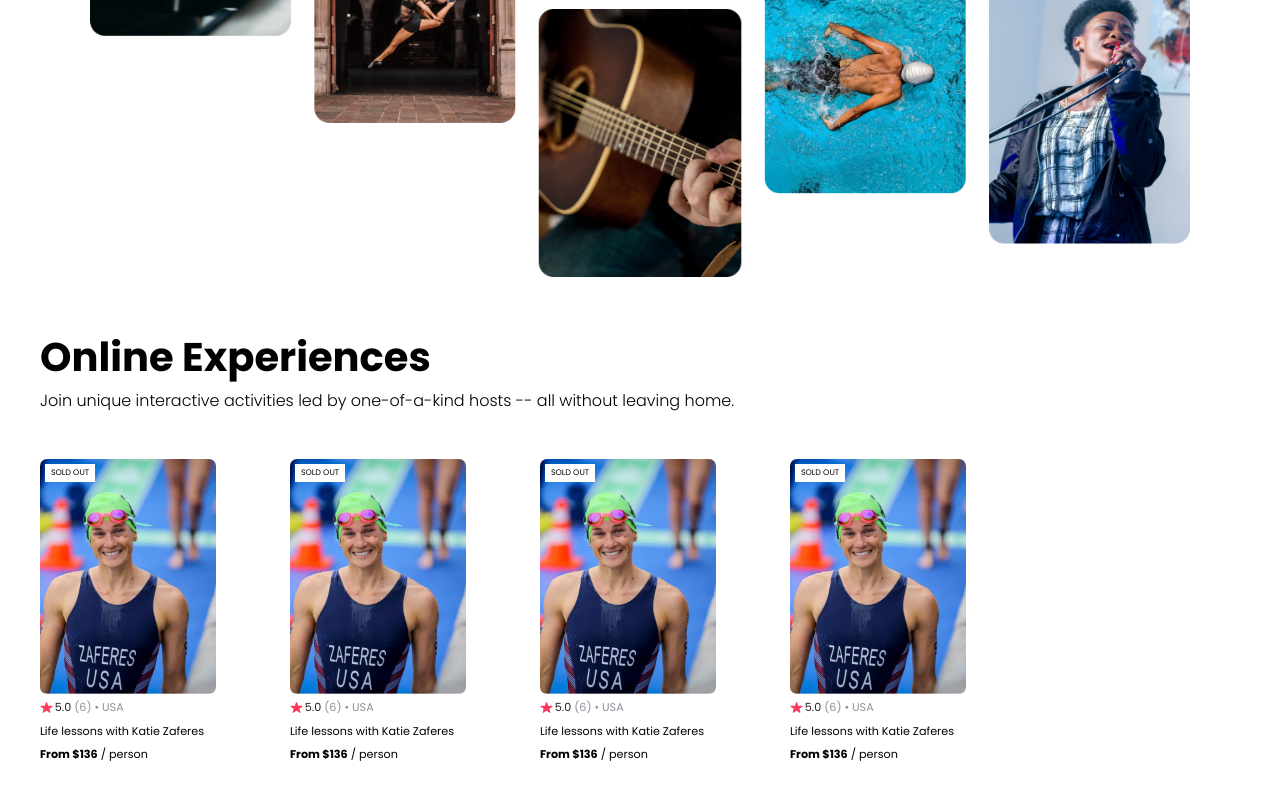
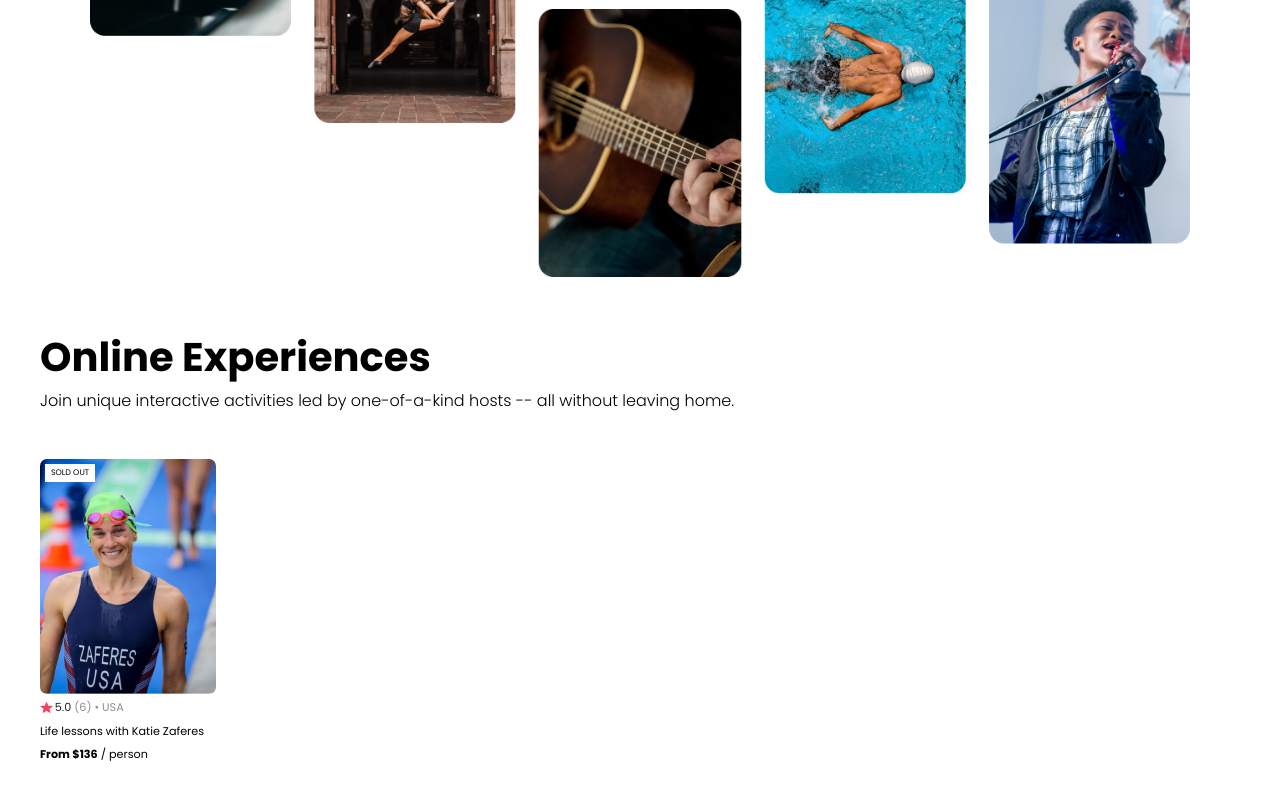
Before and after one commit to thebaiway/airbnb-clone, a React (Create React App) app: page / in a window 1280 px wide. Shown: the part 528-1328 px from the top of the page. Built offline with nearby package versions, Linux system fonts and the light colour scheme.

Commit message:
updating js and css

```diff
--- a/src/App.css
+++ b/src/App.css
@@ -7,10 +7,6 @@
 * {
     font-family: 'Poppins', sans-serif;
     box-sizing: border-box;
-}
-
-.app--card_div {
-    display: flex;
 }
 
 .nav--div {
--- a/src/App.js
+++ b/src/App.js
@@ -9,7 +9,6 @@ function App() {
     <div className="App">
         <Navbar />
         <Hero />
-      <div className="app--card_div">
         <Card
             img = {Katie}
             status = 'SOLD OUT'
@@ -19,34 +18,6 @@ function App() {
             title = "Life lessons with Katie Zaferes"
             price = "136"
         />
-          <Card
-            img = {Katie}
-            status = 'SOLD OUT'
-            rating = "5.0"
-            reviewCount = {6}
-            country = "USA"
-            title = "Life lessons with Katie Zaferes"
-            price = "136"
-        />
-        <Card
-            img = {Katie}
-            status = 'SOLD OUT'
-            rating = "5.0"
-            reviewCount = {6}
-            country = "USA"
-            title = "Life lessons with Katie Zaferes"
-            price = "136"
-        />
-        <Card
-            img = {Katie}
-            status = 'SOLD OUT'
-            rating = "5.0"
-            reviewCount = {6}
-            country = "USA"
-            title = "Life lessons with Katie Zaferes"
-            price = "136"
-        />
-      </div>
     </div>
   );
 }
```
